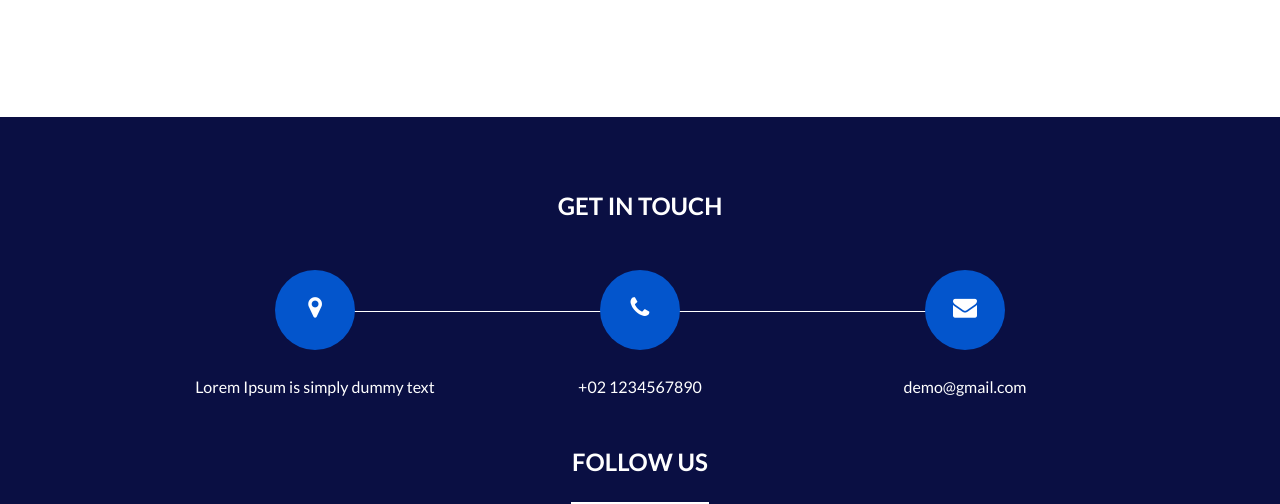
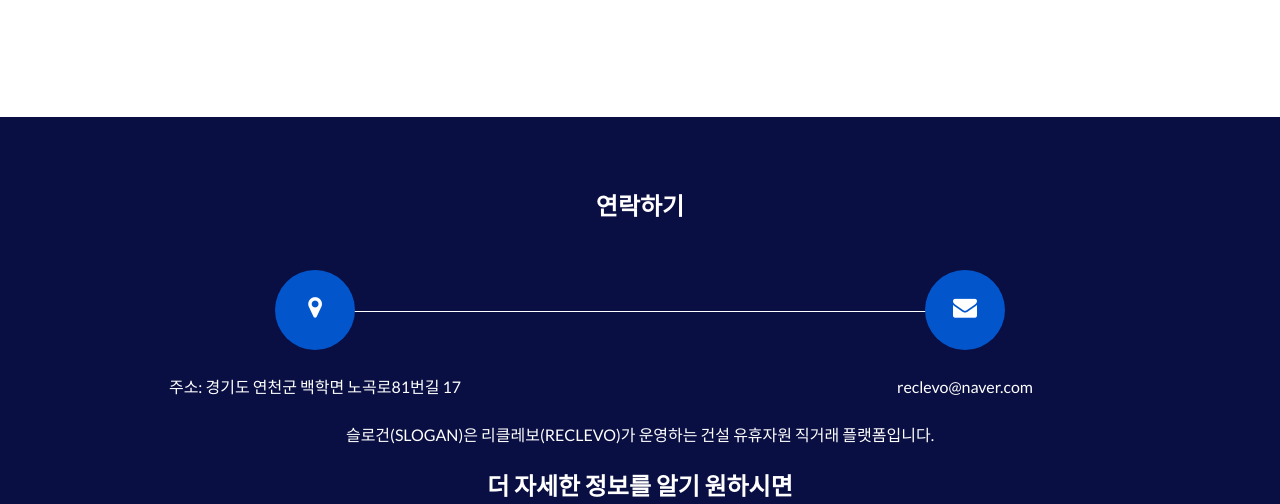
Before and after one commit to josh-lee-star/slogan, a plain HTML site: page contact.html in a window 1280 px wide. Shown: the part 763-1267 px from the top of the page. Drawn offline with nearby package versions, Linux system fonts and the light colour scheme; some packages are replaced by stand-ins of ours.

Commit message:
Update contact.html

```diff
--- a/contact.html
+++ b/contact.html
@@ -131,17 +131,19 @@
 
   <!-- end contact section -->
 
-
 <!-- info section -->
 <section class="info_section ">
   <div class="container">
     <h4>
-        Get In Touch
+      연락하기
     </h4>
+
     <div class="row">
       <div class="col-lg-10 mx-auto">
         <div class="info_items">
           <div class="row">
+
+            <!-- 주소 : 원래 구조 그대로 -->
             <div class="col-md-4">
               <a href="">
                 <div class="item ">
@@ -149,43 +151,45 @@
                     <i class="fa fa-map-marker" aria-hidden="true"></i>
                   </div>
                   <p>
-                      Lorem Ipsum is simply dummy text
+                    주소: 경기도 연천군 백학면 노곡로81번길 17
                   </p>
                 </div>
               </a>
             </div>
+
+            <!-- 가운데 칸 : 전화번호/전화 아이콘 삭제 -->
             <div class="col-md-4">
-                <a href="">
-                  <div class="item ">
-                    <div class="img-box ">
-                      <i class="fa fa-phone" aria-hidden="true"></i>
             </div>
-                    <p>
-                      +02 1234567890
-                    </p>
-                  </div>
-                </a>
-              </div>
+
+            <!-- 이메일 : 원래 구조 그대로 -->
             <div class="col-md-4">
-                <a href="">
+              <a href="mailto:reclevo@naver.com">
                 <div class="item ">
                   <div class="img-box">
                     <i class="fa fa-envelope" aria-hidden="true"></i>
                   </div>
                   <p>
-                      demo@gmail.com
+                    reclevo@naver.com
                   </p>
                 </div>
               </a>
             </div>
+
           </div>
         </div>
       </div>
     </div>
+
+    <p style="text-align:center;">
+      슬로건(SLOGAN)은 리클레보(RECLEVO)가 운영하는
+      건설 유휴자원 직거래 플랫폼입니다.
+    </p>
+
   </div>
+
   <div class="social-box">
     <h4>
-        Follow Us
+      더 자세한 정보를 알기 원하시면
     </h4>
     <div class="box">
       <a href="">
@@ -203,9 +207,6 @@
     </div>
   </div>
 </section>
-
-
-
 <!-- end info_section -->
 
   <!-- footer section -->
```
Lines whose indentation alone changed are shown as unchanged.
